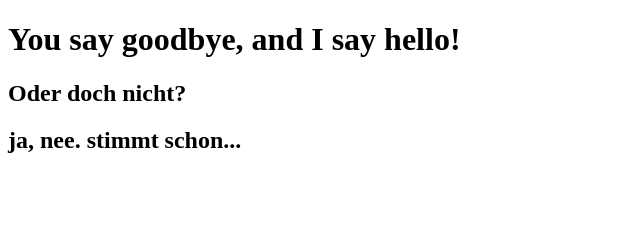
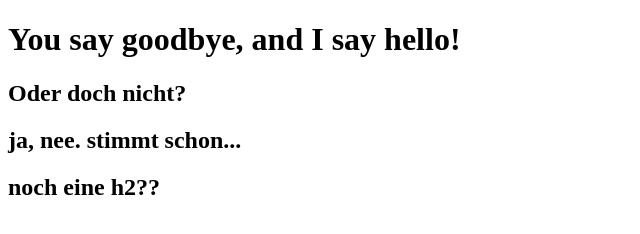
Before and after one commit to pseudoraddei/coursera-frontend, a plain HTML site: page site/index.html in a window 1280 px wide. Shown: the whole page, without its empty margins (0-640 px from the left). Drawn offline with Linux system fonts and the light colour scheme.

Commit message:
again. some changes

```diff
--- a/site/index.html
+++ b/site/index.html
@@ -7,5 +7,6 @@
 	<h1>You say goodbye, and I say hello!</h1>
 	<h2>Oder doch nicht?</h2>
 	<h2>ja, nee. stimmt schon...</h2>
+	<h2>noch eine h2??</h2>
 </body>
 </html>
```
